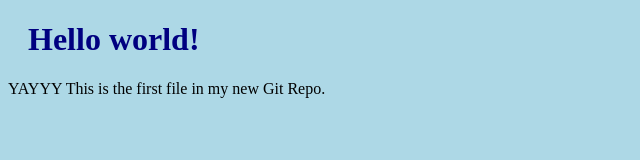
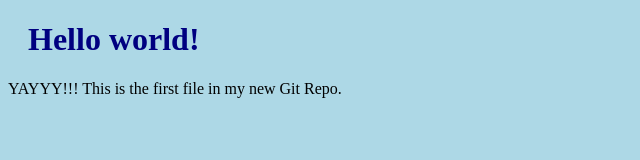
Before and after one commit to dikshan-tech/hello-word, a plain HTML site: page index.html in a window 1280 px wide. Shown: the full height of the page, 0-640 px from the left. Drawn offline with Linux system fonts and the light colour scheme.

Commit message:
its a small change so no stag

```diff
--- a/index.html
+++ b/index.html
@@ -7,7 +7,7 @@
 <body>
 
 <h1>Hello world!</h1>
-<p>YAYYY This is the first file in my new Git Repo.</p>
+<p>YAYYY!!! This is the first file in my new Git Repo.</p>
 
 </body>
 </html>
```
